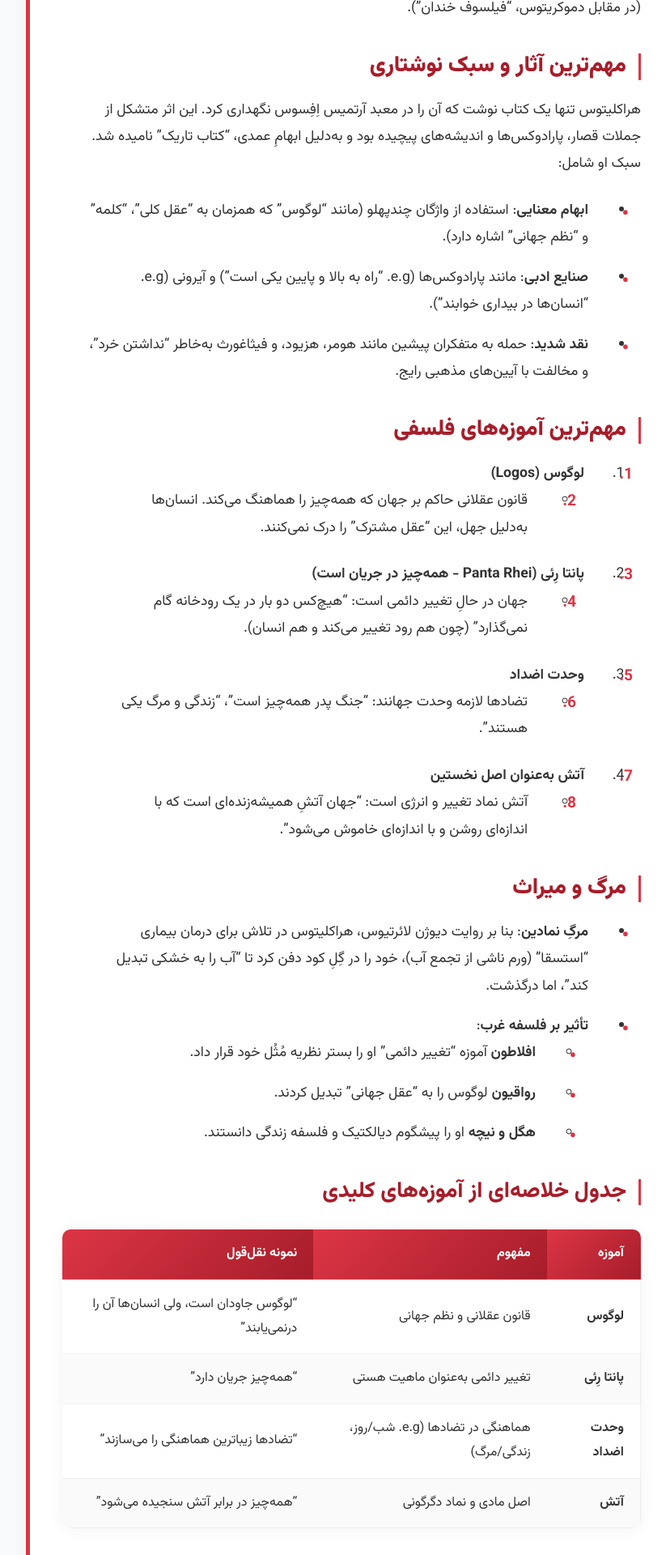
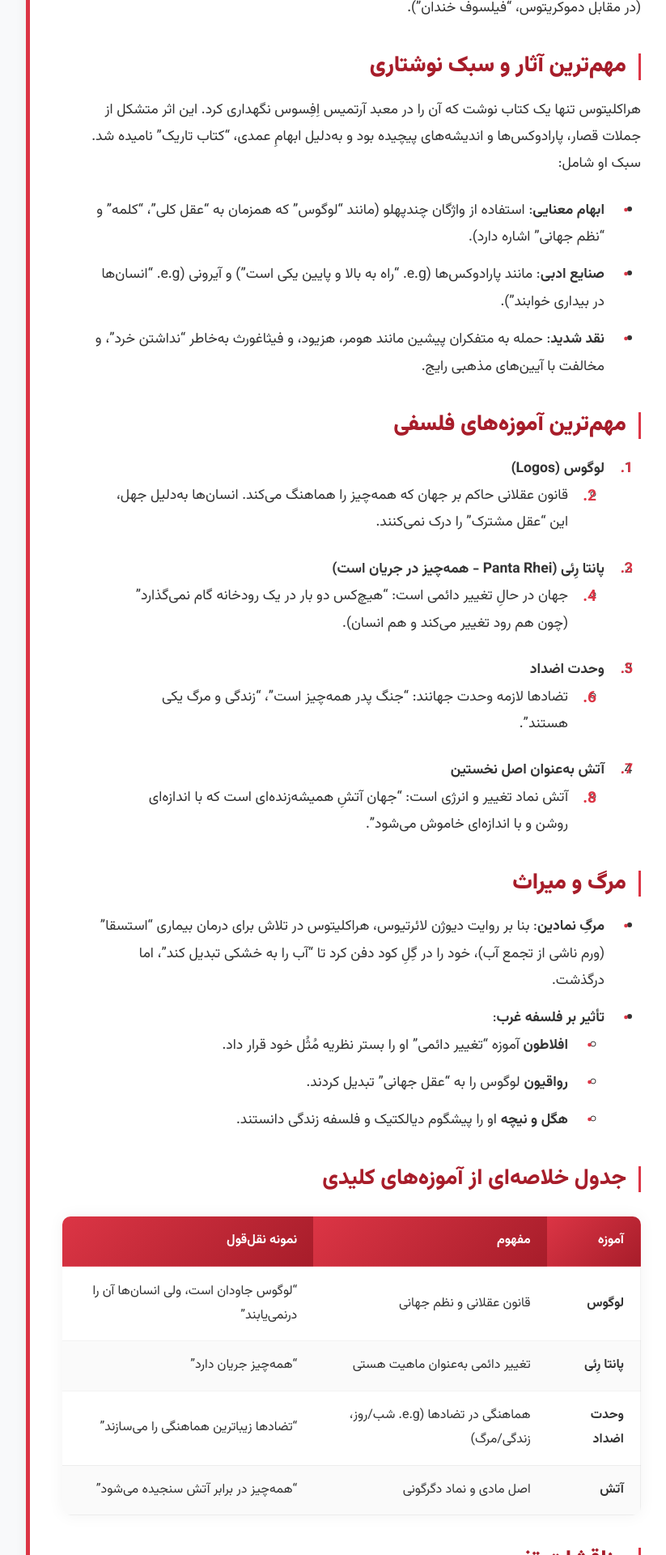
Before and after one commit to darkblog/darkblog.github.io, a Jekyll site: the page built from _posts/2025-7-4-53.md, in a window 1280 px wide. Shown: the part 665-2585 px from the top of the page at 81% size, without its empty margins (208-1031 px from the left). Built offline with Jekyll 4.4.1, drawn with Linux system fonts in a browser that asks for light colours.

Commit message:
Update post.html

```diff
--- a/_layouts/post.html
+++ b/_layouts/post.html
@@ -313,19 +313,17 @@
             transform: translateX(5px);
         }
 
-        /* لیست‌ها و آیتم‌ها - عریض‌تر شده */
+        /* لیست‌ها و آیتم‌ها */
         .post-content ul,
         .post-content ol {
-            padding-right: 40px; /* افزایش فاصله داخلی از راست */
+            padding-right: 30px;
             margin-bottom: 1.5rem;
-            width: 100%; /* پر کردن عرض کامل */
         }
 
         .post-content li {
-            margin-bottom: 1rem; /* افزایش فاصله بین آیتم‌ها */
+            margin-bottom: 0.8rem;
             position: relative;
-            padding-right: 25px; /* افزایش فاصله داخلی راست */
-            width: 100%; /* پر کردن عرض کامل */
+            padding-right: 15px;
         }
 
         .post-content ul li::before {
@@ -333,9 +331,9 @@
             color: var(--primary-color);
             font-weight: bold;
             position: absolute;
-            right: -25px; /* انتقال بولت به راست */
+            right: -15px;
             top: 0;
-            font-size: 1.5rem; /* افزایش سایز بولت */
+            font-size: 1.2rem;
         }
 
         .post-content ol {
@@ -344,7 +342,6 @@
 
         .post-content ol li {
             counter-increment: my-counter;
-            padding-right: 30px; /* افزایش فاصله داخلی راست برای لیست‌های شماره‌دار */
         }
 
         .post-content ol li::before {
@@ -352,9 +349,8 @@
             color: var(--primary-color);
             font-weight: bold;
             position: absolute;
-            right: -30px; /* انتقال شماره به راست */
+            right: -20px;
             top: 0;
-            font-size: 1.2rem;
         }
 
         /* Footer Styles */
@@ -487,51 +483,32 @@
             .post-content td {
                 padding: 12px 15px;
             }
-
-            /* لیست‌ها در تبلت */
-            .post-content ul,
-            .post-content ol {
-                padding-right: 35px;
-            }
-
-            .post-content li {
-                padding-right: 22px;
-            }
-
-            .post-content ul li::before {
-                right: -22px;
-            }
-
-            .post-content ol li::before {
-                right: -26px;
-            }
         }
 
         /* استایل مخصوص تلفن‌های عریض (577px تا 768px) */
         @media (min-width: 577px) and (max-width: 768px) {
             .post-content ul,
             .post-content ol {
-                padding-right: 45px; /* افزایش فاصله داخلی راست */
+                padding-right: 35px;
                 margin-left: 15px;
             }
 
             .post-content li {
-                margin-bottom: 15px; /* افزایش فاصله عمودی */
-                font-size: 1.15rem; /* افزایش سایز فونت */
-                line-height: 1.9;
-                padding-right: 35px; /* افزایش فاصله داخلی راست */
-                width: 100%; /* پر کردن عرض کامل */
+                margin-bottom: 12px;
+                font-size: 1.1rem;
+                line-height: 1.8;
+                padding-right: 25px;
             }
 
             .post-content ul li::before {
-                font-size: 1.6rem; /* افزایش سایز بولت */
-                right: -30px; /* انتقال بولت به راست */
+                font-size: 1.4rem;
+                right: -20px;
                 top: -2px;
             }
 
             .post-content ol li::before {
-                font-size: 1.3rem; /* افزایش سایز شماره */
-                right: -35px; /* انتقال شماره به راست */
+                font-size: 1.2rem;
+                right: -25px;
                 top: 0;
             }
         }
@@ -559,7 +536,7 @@
             }
 
             .post-content {
-                font-size: 1.05rem; /* افزایش سایز فونت در موبایل */
+                font-size: 1rem;
             }
 
             .post-content table {
@@ -571,26 +548,21 @@
                 padding: 10px 12px;
             }
 
-            /* لیست‌ها در موبایل */
             .post-content ul,
             .post-content ol {
-                padding-right: 35px; /* افزایش فاصله داخلی راست */
-                width: 100%; /* پر کردن عرض کامل */
+                padding-right: 25px;
             }
 
             .post-content li {
-                padding-right: 28px; /* افزایش فاصله داخلی راست */
-                margin-bottom: 12px; /* افزایش فاصله عمودی */
+                padding-right: 20px;
             }
 
             .post-content ul li::before {
-                right: -25px; /* انتقال بولت به راست */
-                font-size: 1.4rem; /* افزایش سایز بولت */
+                right: -18px;
             }
 
             .post-content ol li::before {
-                right: -30px; /* انتقال شماره به راست */
-                font-size: 1.1rem; /* افزایش سایز شماره */
+                right: -22px;
             }
         }
     </style>
```
